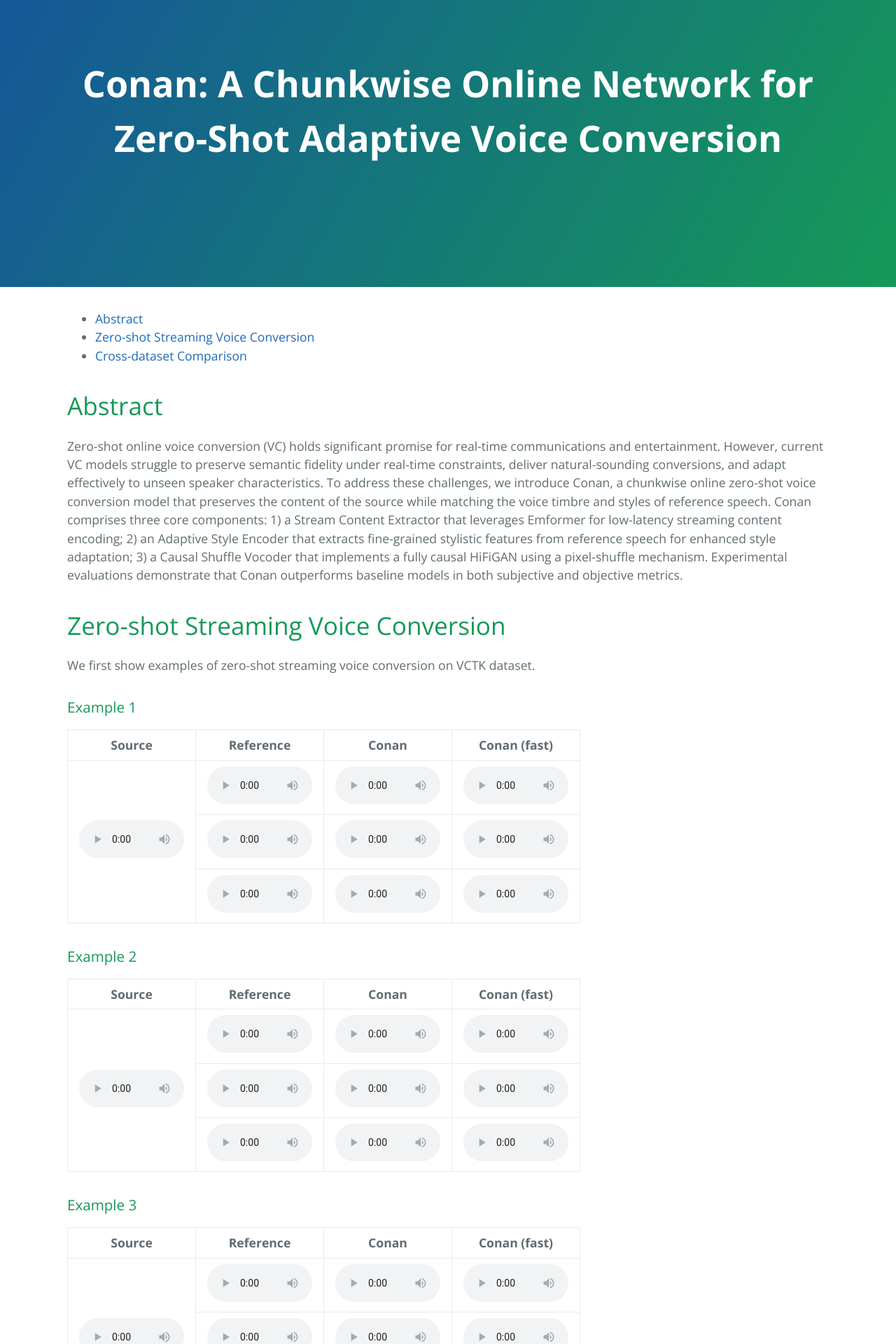
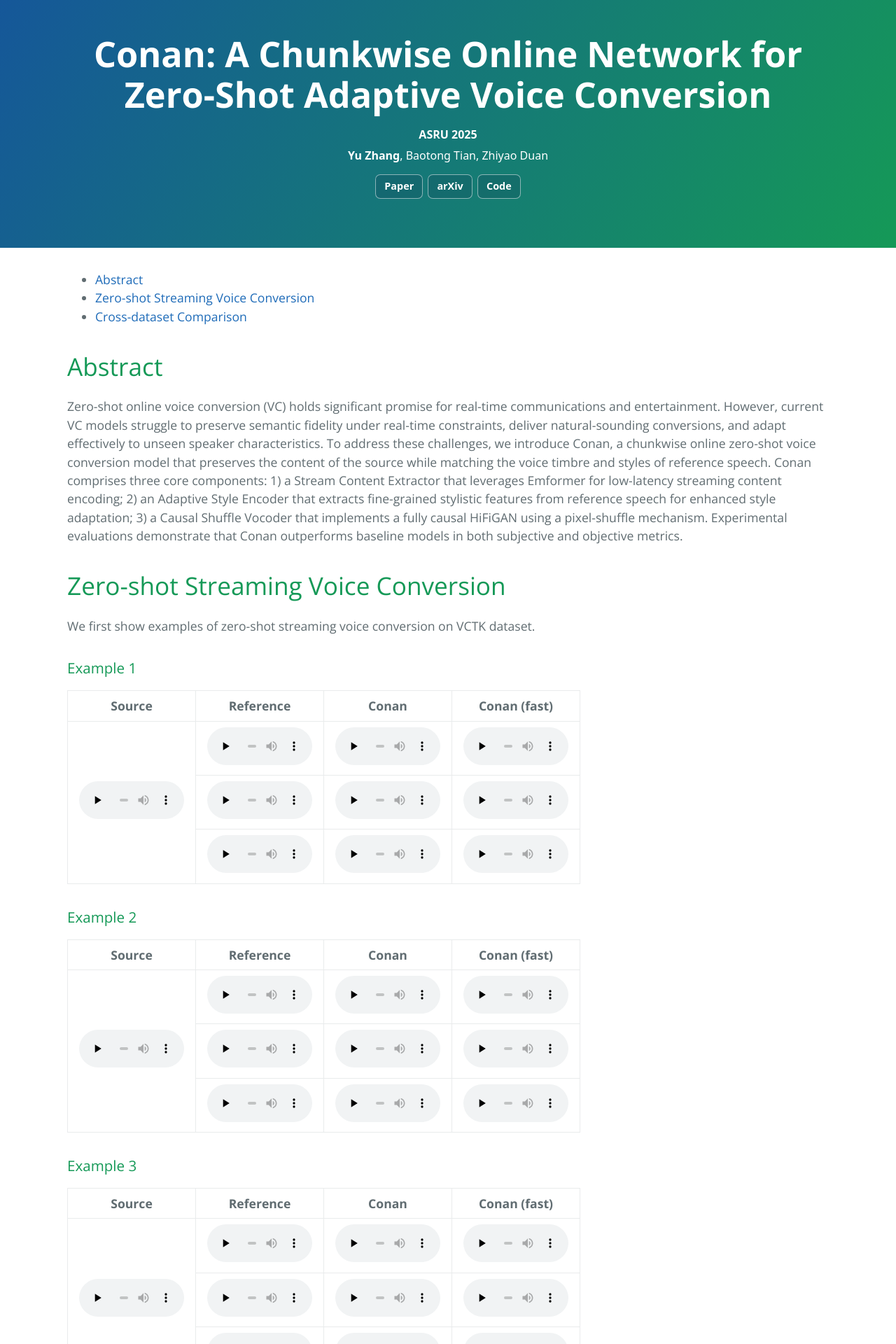
Before and after one commit to AaronZ345/ConanDemo, a Jekyll site: the page built from index.md, in a window 1280 px wide. Shown: the top 1920 px of the page at 70% size. Built offline with Jekyll 4.4.1, drawn with Linux system fonts in a browser that asks for light colours; our own code applies the rules of GitHub Pages for plain Markdown files; the repository's description, which GitHub fills in, is left out.

Commit message:
docs: refresh demo publication details and layout

```diff
--- a/_layouts/default.html
+++ b/_layouts/default.html
@@ -18,14 +18,27 @@
     <meta name="theme-color" content="#157878">
     <meta name="apple-mobile-web-app-status-bar-style" content="black-translucent">
     <link rel="stylesheet" href="{{ '/assets/css/style.css?v=' | append: site.github.build_revision | relative_url }}">
+    <meta name="citation_title" content="Conan: A Chunkwise Online Network for Zero-Shot Adaptive Voice Conversion">
+    <meta name="citation_author" content="Yu Zhang">
+    <meta name="citation_author" content="Baotong Tian">
+    <meta name="citation_author" content="Zhiyao Duan">
+    <meta name="citation_conference_title" content="ASRU 2025">
+    <link rel="stylesheet" href="{{ '/assets/css/publication.css' | relative_url }}">
   </head>
   <body>
     <a id="skip-to-content" href="#content">Skip to the content.</a>
 
-    <header class="page-header" role="banner">
+    <header class="page-header demo-cayman" role="banner">
       <h1 class="project-name">{{ site.title | default: site.github.repository_name }}</h1>
-      <h2 class="project-tagline">{{ site.description | default: site.github.project_tagline }}</h2>
-      <h2 class="project-tagline">{{ site.address1 }}<br>{{ site.address2 }}</h2>
+      <div class="publication-meta">
+        <p class="publication-venue"><a href="https://2025.ieeeasru.org/">ASRU 2025</a></p>
+        <p class="publication-authors"><span class="publication-author"><strong><a href="https://aaronz345.github.io/">Yu Zhang</a></strong>,</span> <span class="publication-author">Baotong Tian,</span> <span class="publication-author">Zhiyao Duan</span></p>
+        <nav class="publication-links" aria-label="Publication resources">
+          <a href="https://doi.org/10.1109/ASRU65441.2025.11434701">Paper</a>
+          <a href="https://arxiv.org/abs/2507.14534">arXiv</a>
+          <a href="https://github.com/User-tian/Conan">Code</a>
+        </nav>
+      </div>
       {% if site.show_downloads %}
         <a href="{{ site.github.zip_url }}" class="btn">Download .zip</a>
         <a href="{{ site.github.tar_url }}" class="btn">Download .tar.gz</a>
--- /dev/null
+++ b/assets/css/publication.css
@@ -0,0 +1,53 @@
+/* Publication details and narrow-screen sample tables. */
+.publication-meta {
+  --publication-ink: #243b53;
+  --publication-accent: #245a96;
+  --publication-border: #dce5ee;
+  --publication-surface: #fff;
+  color: var(--publication-ink);
+  font: 1rem/1.55 system-ui, -apple-system, BlinkMacSystemFont, "Segoe UI", sans-serif;
+  margin: 1rem 0 1.35rem;
+}
+.publication-meta .publication-venue { margin: 0 0 .35rem; font-weight: 700; }
+.publication-meta .publication-authors { margin: 0 0 .85rem; }
+.publication-author { display: inline-block; white-space: nowrap; }
+.publication-meta a { color: var(--publication-accent); }
+.publication-meta a:focus-visible { outline: 2px solid currentColor; outline-offset: 3px; }
+.publication-links {
+  display: flex;
+  flex-wrap: wrap;
+  gap: .45rem;
+}
+.publication-links a {
+  background: var(--publication-surface);
+  border: 1px solid var(--publication-border);
+  border-radius: .45rem;
+  padding: .35rem .75rem;
+  font-size: .9rem;
+  font-weight: 600;
+  text-decoration: none;
+}
+.publication-links a:hover { text-decoration: underline; }
+
+.demo-cayman { padding-block: clamp(1.7rem, 4vw, 3rem); }
+.demo-cayman .project-name { font-size: clamp(1.65rem, 4.2vw, 3.15rem); line-height: 1.15; }
+.demo-cayman .publication-meta {
+  --publication-ink: #fff;
+  --publication-accent: #fff;
+  --publication-border: #ffffff80;
+  --publication-surface: #15395138;
+  margin-inline: auto;
+  max-width: 58rem;
+}
+.demo-cayman .publication-links { justify-content: center; }
+
+@media (max-width: 767px) {
+  #main-content table, .main-content table, .container table {
+    display: block;
+    box-sizing: border-box;
+    width: 100% !important;
+    max-width: 100%;
+    overflow-x: auto;
+  }
+  #main-content pre, .main-content pre, .container pre { max-width: 100%; overflow-x: auto; }
+}
--- a/index.md
+++ b/index.md
@@ -27,25 +27,25 @@ We first show examples of zero-shot streaming voice conversion on VCTK dataset.
   <tbody>
     <tr>
       <td rowspan="3" style="text-align: center; vertical-align:middle;">
-        <audio controls style="width: 150px;">   <!-- 90 % looks nice on wide tables -->
+        <audio preload="none" controls style="width: 150px;">   <!-- 90 % looks nice on wide tables -->
           <source src="wavs/Change_Spks/eg1/p226_191_mic2.wav" type="audio/wav">
         </audio>
       </td>
       <!-- Reference #1 -->
       <td style="text-align: center">
-        <audio controls style="width: 150px;">
+        <audio preload="none" controls style="width: 150px;">
           <source src="wavs/Change_Spks/eg1/p243_005_mic2.wav" type="audio/wav">
         </audio>
       </td>
       <!-- Conan result #1 -->
       <td style="text-align: center">
-        <audio controls style="width: 150px;">
+        <audio preload="none" controls style="width: 150px;">
           <source src="wavs/Change_Spks/eg1/full/p243_005_mic2_p226_191_mic2.wav" type="audio/wav">
         </audio>
       </td>
       <!-- Other model result #1 -->
       <td style="text-align: center">
-        <audio controls style="width: 150px;">
+        <audio preload="none" controls style="width: 150px;">
           <source src="wavs/Change_Spks/eg1/fastest/p243_005_mic2_p226_191_mic2.wav" type="audio/wav">
         </audio>
       </td>
@@ -53,17 +53,17 @@ We first show examples of zero-shot streaming voice conversion on VCTK dataset.
     <!-- pair #2 -->
     <tr>
       <td style="text-align: center">
-        <audio controls style="width: 150px;">
+        <audio preload="none" controls style="width: 150px;">
           <source src="wavs/Change_Spks/eg1/p249_011_mic2.wav" type="audio/wav">
         </audio>
       </td>
       <td style="text-align: center">
-        <audio controls style="width: 150px;">
+        <audio preload="none" controls style="width: 150px;">
           <source src="wavs/Change_Spks/eg1/full/p249_011_mic2_p226_191_mic2.wav" type="audio/wav">
         </audio>
       </td>
       <td style="text-align: center">
-        <audio controls style="width: 150px;">
+        <audio preload="none" controls style="width: 150px;">
           <source src="wavs/Change_Spks/eg1/fastest/p249_011_mic2_p226_191_mic2.wav" type="audio/wav">
         </audio>
       </td>
@@ -71,17 +71,17 @@ We first show examples of zero-shot streaming voice conversion on VCTK dataset.
     <!-- pair #3 -->
     <tr>
       <td style="text-align: center">
-        <audio controls style="width: 150px;">
+        <audio preload="none" controls style="width: 150px;">
           <source src="wavs/Change_Spks/eg1/p302_031_mic2.wav" type="audio/wav">
         </audio>
       </td>
       <td style="text-align: center">
-        <audio controls style="width: 150px;">
+        <audio preload="none" controls style="width: 150px;">
           <source src="wavs/Change_Spks/eg1/full/p302_031_mic2_p226_191_mic2.wav" type="audio/wav">
         </audio>
       </td>
       <td style="text-align: center">
-        <audio controls style="width: 150px;">
+        <audio preload="none" controls style="width: 150px;">
           <source src="wavs/Change_Spks/eg1/fastest/p302_031_mic2_p226_191_mic2.wav" type="audio/wav">
         </audio>
       </td>
@@ -105,25 +105,25 @@ We first show examples of zero-shot streaming voice conversion on VCTK dataset.
   <tbody>
     <tr>
       <td rowspan="3" style="text-align: center; vertical-align:middle;">
-        <audio controls style="width: 150px;">   <!-- 90 % looks nice on wide tables -->
+        <audio preload="none" controls style="width: 150px;">   <!-- 90 % looks nice on wide tables -->
           <source src="wavs/Change_Spks/eg2/target.wav" type="audio/wav">
         </audio>
       </td>
       <!-- Reference #1 -->
       <td style="text-align: center">
-        <audio controls style="width: 150px;">
+        <audio preload="none" controls style="width: 150px;">
           <source src="wavs/Change_Spks/eg2/ref1.wav" type="audio/wav">
         </audio>
       </td>
       <!-- Conan result #1 -->
       <td style="text-align: center">
-        <audio controls style="width: 150px;">
+        <audio preload="none" controls style="width: 150px;">
           <source src="wavs/Change_Spks/eg2/full/gen1.wav" type="audio/wav">
         </audio>
       </td>
       <!-- Other model result #1 -->
       <td style="text-align: center">
-        <audio controls style="width: 150px;">
+        <audio preload="none" controls style="width: 150px;">
           <source src="wavs/Change_Spks/eg2/fastest/gen1.wav" type="audio/wav">
         </audio>
       </td>
@@ -131,17 +131,17 @@ We first show examples of zero-shot streaming voice conversion on VCTK dataset.
     <!-- pair #2 -->
     <tr>
       <td style="text-align: center">
-        <audio controls style="width: 150px;">
+        <audio preload="none" controls style="width: 150px;">
           <source src="wavs/Change_Spks/eg2/ref2.wav" type="audio/wav">
         </audio>
       </td>
       <td style="text-align: center">
-        <audio controls style="width: 150px;">
+        <audio preload="none" controls style="width: 150px;">
           <source src="wavs/Change_Spks/eg2/full/gen2.wav" type="audio/wav">
         </audio>
       </td>
       <td style="text-align: center">
-        <audio controls style="width: 150px;">
+        <audio preload="none" controls style="width: 150px;">
           <source src="wavs/Change_Spks/eg2/fastest/gen2.wav" type="audio/wav">
         </audio>
       </td>
@@ -149,17 +149,17 @@ We first show examples of zero-shot streaming voice conversion on VCTK dataset.
     <!-- pair #3 -->
     <tr>
       <td style="text-align: center">
-        <audio controls style="width: 150px;">
+        <audio preload="none" controls style="width: 150px;">
           <source src="wavs/Change_Spks/eg2/ref3.wav" type="audio/wav">
         </audio>
       </td>
       <td style="text-align: center">
-        <audio controls style="width: 150px;">
+        <audio preload="none" controls style="width: 150px;">
           <source src="wavs/Change_Spks/eg2/full/gen3.wav" type="audio/wav">
         </audio>
       </td>
       <td style="text-align: center">
-        <audio controls style="width: 150px;">
+        <audio preload="none" controls style="width: 150px;">
           <source src="wavs/Change_Spks/eg2/fastest/gen3.wav" type="audio/wav">
         </audio>
       </td>
@@ -182,25 +182,25 @@ We first show examples of zero-shot streaming voice conversion on VCTK dataset.
   <tbody>
     <tr>
       <td rowspan="3" style="text-align: center; vertical-align:middle;">
-        <audio controls style="width: 150px;">   <!-- 90 % looks nice on wide tables -->
+        <audio preload="none" controls style="width: 150px;">   <!-- 90 % looks nice on wide tables -->
           <source src="wavs/Change_Spks/eg3/p231_145_mic2.wav" type="audio/wav">
         </audio>
       </td>
       <!-- Reference #1 -->
       <td style="text-align: center">
-        <audio controls style="width: 150px;">
+        <audio preload="none" controls style="width: 150px;">
           <source src="wavs/Change_Spks/eg3/p252_109_mic2.wav" type="audio/wav">
         </audio>
       </td>
       <!-- Conan result #1 -->
       <td style="text-align: center">
-        <audio controls style="width: 150px;">
+        <audio preload="none" controls style="width: 150px;">
           <source src="wavs/Change_Spks/eg3/full/p252_109_mic2_p231_145_mic2.wav" type="audio/wav">
         </audio>
       </td>
       <!-- Other model result #1 -->
       <td style="text-align: center">
-        <audio controls style="width: 150px;">
+        <audio preload="none" controls style="width: 150px;">
           <source src="wavs/Change_Spks/eg3/full/p252_109_mic2_p231_145_mic2.wav" type="audio/wav">
         </audio>
       </td>
@@ -208,17 +208,17 @@ We first show examples of zero-shot streaming voice conversion on VCTK dataset.
     <!-- pair #2 -->
     <tr>
       <td style="text-align: center">
-        <audio controls style="width: 150px;">
+        <audio preload="none" controls style="width: 150px;">
           <source src="wavs/Change_Spks/eg3/p276_004_mic2.wav" type="audio/wav">
         </audio>
       </td>
       <td style="text-align: center">
-        <audio controls style="width: 150px;">
+        <audio preload="none" controls style="width: 150px;">
           <source src="wavs/Change_Spks/eg3/full/p276_004_mic2_p231_145_mic2.wav" type="audio/wav">
         </audio>
       </td>
       <td style="text-align: center">
-        <audio controls style="width: 150px;">
+        <audio preload="none" controls style="width: 150px;">
           <source src="wavs/Change_Spks/eg3/fastest/p276_004_mic2_p231_145_mic2.wav" type="audio/wav">
         </audio>
       </td>
@@ -226,17 +226,17 @@ We first show examples of zero-shot streaming voice conversion on VCTK dataset.
     <!-- pair #3 -->
     <tr>
       <td style="text-align: center">
-        <audio controls style="width: 150px;">
+        <audio preload="none" controls style="width: 150px;">
           <source src="wavs/Change_Spks/eg3/p293_034_mic2.wav" type="audio/wav">
         </audio>
       </td>
       <td style="text-align: center">
-        <audio controls style="width: 150px;">
+        <audio preload="none" controls style="width: 150px;">
           <source src="wavs/Change_Spks/eg3/full/p293_034_mic2_p231_145_mic2.wav" type="audio/wav">
         </audio>
       </td>
       <td style="text-align: center">
-        <audio controls style="width: 150px;">
+        <audio preload="none" controls style="width: 150px;">
           <source src="wavs/Change_Spks/eg3/fastest/p293_034_mic2_p231_145_mic2.wav" type="audio/wav">
         </audio>
       </td>
@@ -260,25 +260,25 @@ We first show examples of zero-shot streaming voice conversion on VCTK dataset.
   <tbody>
     <tr>
       <td rowspan="3" style="text-align: center; vertical-align:middle;">
-        <audio controls style="width: 150px;">   <!-- 90 % looks nice on wide tables -->
+        <audio preload="none" controls style="width: 150px;">   <!-- 90 % looks nice on wide tables -->
           <source src="wavs/Change_Spks/eg4/p360_057_mic2.wav" type="audio/wav">
         </audio>
       </td>
       <!-- Reference #1 -->
       <td style="text-align: center">
-        <audio controls style="width: 150px;">
+        <audio preload="none" controls style="width: 150px;">
           <source src="wavs/Change_Spks/eg4/p288_002_mic2.wav" type="audio/wav">
         </audio>
       </td>
       <!-- Conan result #1 -->
       <td style="text-align: center">
-        <audio controls style="width: 150px;">
+        <audio preload="none" controls style="width: 150px;">
           <source src="wavs/Change_Spks/eg4/full/p288_002_mic2_p360_057_mic2.wav" type="audio/wav">
         </audio>
       </td>
       <!-- Other model result #1 -->
       <td style="text-align: center">
-        <audio controls style="width: 150px;">
+        <audio preload="none" controls style="width: 150px;">
           <source src="wavs/Change_Spks/eg4/fastest/p288_002_mic2_p360_057_mic2.wav" type="audio/wav">
         </audio>
       </td>
@@ -286,17 +286,17 @@ We first show examples of zero-shot streaming voice conversion on VCTK dataset.
     <!-- pair #2 -->
     <tr>
       <td style="text-align: center">
-        <audio controls style="width: 150px;">
+        <audio preload="none" controls style="width: 150px;">
           <source src="wavs/Change_Spks/eg4/p303_025_mic2.wav" type="audio/wav">
         </audio>
       </td>
       <td style="text-align: center">
-        <audio controls style="width: 150px;">
+        <audio preload="none" controls style="width: 150px;">
           <source src="wavs/Change_Spks/eg4/full/p303_025_mic2_p360_057_mic2.wav" type="audio/wav">
         </audio>
       </td>
       <td style="text-align: center">
-        <audio controls style="width: 150px;">
+        <audio preload="none" controls style="width: 150px;">
           <source src="wavs/Change_Spks/eg4/fastest/p303_025_mic2_p360_057_mic2.wav" type="audio/wav">
         </audio>
       </td>
@@ -304,17 +304,17 @@ We first show examples of zero-shot streaming voice conversion on VCTK dataset.
     <!-- pair #3 -->
     <tr>
       <td style="text-align: center">
-        <audio controls style="width: 150px;">
+        <audio preload="none" controls style="width: 150px;">
           <source src="wavs/Change_Spks/eg4/p339_345_mic2.wav" type="audio/wav">
         </audio>
       </td>
       <td style="text-align: center">
-        <audio controls style="width: 150px;">
+        <audio preload="none" controls style="width: 150px;">
           <source src="wavs/Change_Spks/eg4/full/p339_345_mic2_p360_057_mic2.wav" type="audio/wav">
         </audio>
       </td>
       <td style="text-align: center">
-        <audio controls style="width: 150px;">
+        <audio preload="none" controls style="width: 150px;">
           <source src="wavs/Change_Spks/eg4/fastest/p339_345_mic2_p360_057_mic2.wav" type="audio/wav">
         </audio>
       </td>
@@ -329,7 +329,7 @@ We then demonstrate the cross-dataset performance of our method. During streamin
 In this experiment, speech from VCTK is used as the reference speaker, while speech from LibriTTS serves as the source content. Note that StreamVC is not open-sourced and requires f0 as input; hence, it is excluded from this comparison. **All the baseline approaches compared here are offline voice conversion methods**, which are not designed for streaming inference.
 
 ### Reference Speaker p231
-Reference Speech: <audio controls style="width: 30%; margin: 15px 0;"><source src="wavs/Origins/p231_001_002_003.wav" type="audio/wav"> </audio>
+Reference Speech: <audio preload="none" controls style="width: 30%; margin: 15px 0;"><source src="wavs/Origins/p231_001_002_003.wav" type="audio/wav"> </audio>
 
 <ruby>Text: He shrugged his shoulders in ungracious acquiescence, while our visitor in hurried words and with much excitable gesticulation poured forth his story.</ruby>
 <table>
@@ -346,19 +346,19 @@ Reference Speech: <audio controls style="width: 30%; margin: 15px 0;"><source sr
 	</thead>
 	<tbody>
 		<tr>
-			<td style="text-align: center"><audio controls style="width: 150px;"><source src="wavs/Origins/Source_Origin_5.wav" type="audio/wav"></audio></td>
-			<td style="text-align: center"><audio controls style="width: 150px;"><source src="wavs/p231/Conan/5.wav" type="audio/wav"></audio></td>
-			<td style="text-align: center"><audio controls style="width: 150px;"><source src="wavs/p231/Conan_fastest/5.wav" type="audio/wav"></audio></td>
-			<td style="text-align: center"><audio controls style="width: 150px;"><source src="wavs/p231/QuickVC/5.wav" type="audio/wav"></audio></td>
-			<td style="text-align: center"><audio controls style="width: 150px;"><source src="wavs/p231/DiffVC/5.wav" type="audio/wav"></audio></td>
-			<td style="text-align: center"><audio controls style="width: 150px;"><source src="wavs/p231/VQMIVC/5.wav" type="audio/wav"></audio></td>
-			<td style="text-align: center"><audio controls style="width: 150px;"><source src="wavs/p231/PPGVC/5.wav" type="audio/wav"></audio></td>
+			<td style="text-align: center"><audio preload="none" controls style="width: 150px;"><source src="wavs/Origins/Source_Origin_5.wav" type="audio/wav"></audio></td>
+			<td style="text-align: center"><audio preload="none" controls style="width: 150px;"><source src="wavs/p231/Conan/5.wav" type="audio/wav"></audio></td>
+			<td style="text-align: center"><audio preload="none" controls style="width: 150px;"><source src="wavs/p231/Conan_fastest/5.wav" type="audio/wav"></audio></td>
+			<td style="text-align: center"><audio preload="none" controls style="width: 150px;"><source src="wavs/p231/QuickVC/5.wav" type="audio/wav"></audio></td>
+			<td style="text-align: center"><audio preload="none" controls style="width: 150px;"><source src="wavs/p231/DiffVC/5.wav" type="audio/wav"></audio></td>
+			<td style="text-align: center"><audio preload="none" controls style="width: 150px;"><source src="wavs/p231/VQMIVC/5.wav" type="audio/wav"></audio></td>
+			<td style="text-align: center"><audio preload="none" controls style="width: 150px;"><source src="wavs/p231/PPGVC/5.wav" type="audio/wav"></audio></td>
 		</tr>
 	</tbody>
 </table>
 
 ### Reference Speaker p360
-Reference Speech: <audio controls style="width: 30%; margin: 15px 0;"><source src="wavs/Origins/p360_001_002_003.wav" type="audio/wav"> </audio>
+Reference Speech: <audio preload="none" controls style="width: 30%; margin: 15px 0;"><source src="wavs/Origins/p360_001_002_003.wav" type="audio/wav"> </audio>
 
 <ruby>Text: He examines the horizon all round with his glass, and folds his arms with the air of an injured man.</ruby>
 <table>
@@ -375,13 +375,13 @@ Reference Speech: <audio controls style="width: 30%; margin: 15px 0;"><source sr
 	</thead>
 	<tbody>
 		<tr>
-			<td style="text-align: center"><audio controls style="width: 150px;"><source src="wavs/Origins/Source_Origin_9.wav" type="audio/wav"></audio></td>
-			<td style="text-align: center"><audio controls style="width: 150px;"><source src="wavs/p360/Conan/9.wav" type="audio/wav"></audio></td>
-			<td style="text-align: center"><audio controls style="width: 150px;"><source src="wavs/p360/Conan_fastest/9.wav" type="audio/wav"></audio></td>
-			<td style="text-align: center"><audio controls style="width: 150px;"><source src="wavs/p360/QuickVC/9.wav" type="audio/wav"></audio></td>
-			<td style="text-align: center"><audio controls style="width: 150px;"><source src="wavs/p360/DiffVC/9.wav" type="audio/wav"></audio></td>
-			<td style="text-align: center"><audio controls style="width: 150px;"><source src="wavs/p360/VQMIVC/9.wav" type="audio/wav"></audio></td>
-			<td style="text-align: center"><audio controls style="width: 150px;"><source src="wavs/p360/PPGVC/9.wav" type="audio/wav"></audio></td>
+			<td style="text-align: center"><audio preload="none" controls style="width: 150px;"><source src="wavs/Origins/Source_Origin_9.wav" type="audio/wav"></audio></td>
+			<td style="text-align: center"><audio preload="none" controls style="width: 150px;"><source src="wavs/p360/Conan/9.wav" type="audio/wav"></audio></td>
+			<td style="text-align: center"><audio preload="none" controls style="width: 150px;"><source src="wavs/p360/Conan_fastest/9.wav" type="audio/wav"></audio></td>
+			<td style="text-align: center"><audio preload="none" controls style="width: 150px;"><source src="wavs/p360/QuickVC/9.wav" type="audio/wav"></audio></td>
+			<td style="text-align: center"><audio preload="none" controls style="width: 150px;"><source src="wavs/p360/DiffVC/9.wav" type="audio/wav"></audio></td>
+			<td style="text-align: center"><audio preload="none" controls style="width: 150px;"><source src="wavs/p360/VQMIVC/9.wav" type="audio/wav"></audio></td>
+			<td style="text-align: center"><audio preload="none" controls style="width: 150px;"><source src="wavs/p360/PPGVC/9.wav" type="audio/wav"></audio></td>
 		</tr>
 	</tbody>
 </table>
```
